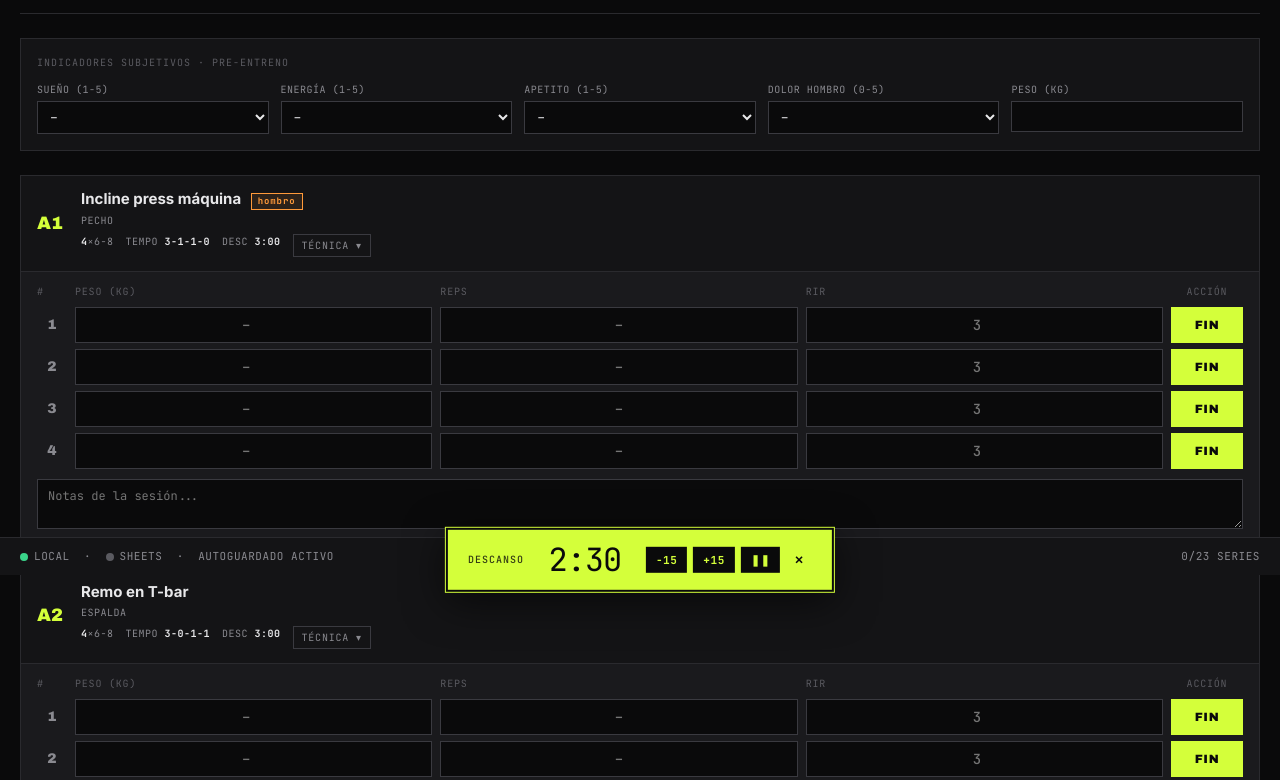
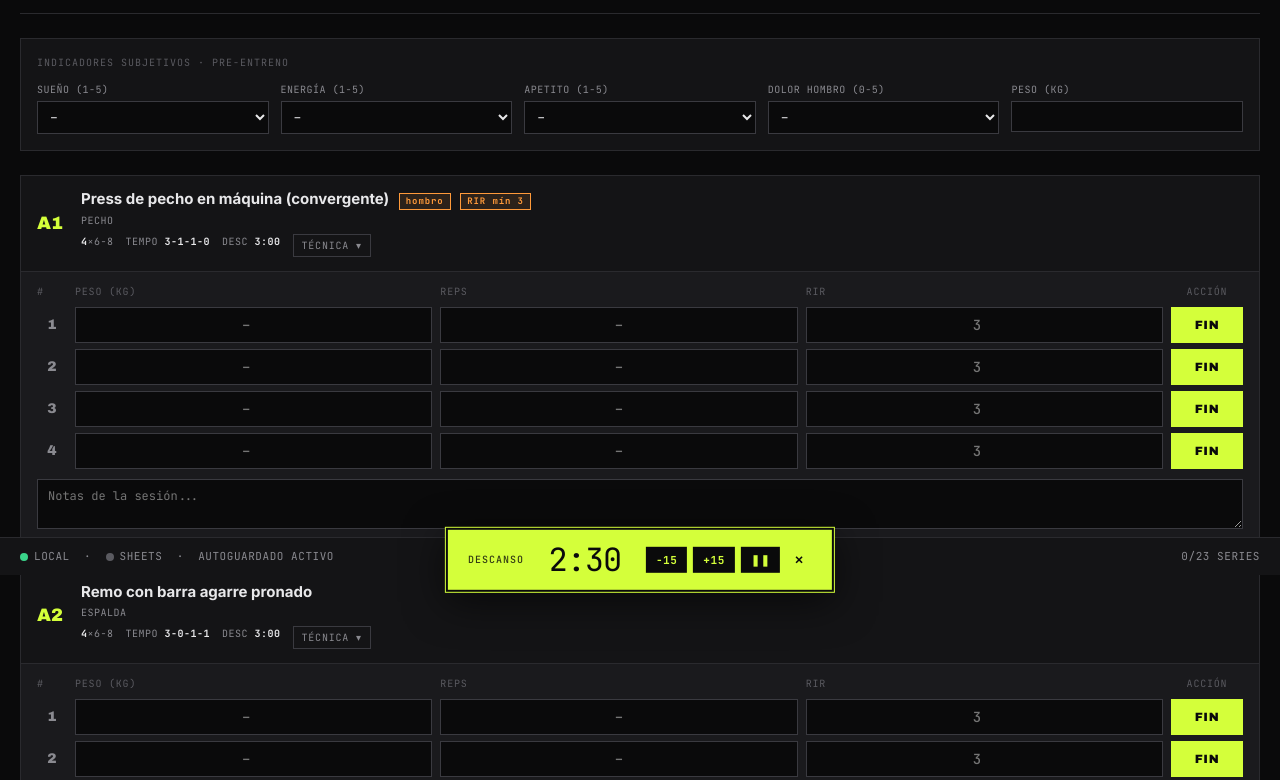
Before and after one commit to juank66-cell/Rutina-Gim, a plain HTML site: page index.html in a window 1280 px wide. Shown: the part 225-1005 px from the top of the page. Drawn offline with Linux system fonts and the light colour scheme.

Commit message:
Add files via upload

```diff
--- a/index.html
+++ b/index.html
@@ -3,8 +3,8 @@
 <head>
 <meta charset="UTF-8">
 <meta name="viewport" content="width=device-width, initial-scale=1.0, viewport-fit=cover">
-<title>Mesociclo 3 Hipertrofia · 4d · U/L</title>
-<meta name="description" content="Registro de rutina de gimnasio – Mesociclo 3 de hipertrofia 4 días Upper/Lower">
+<title>Mesociclo 4 Hipertrofia · 4d · U/L</title>
+<meta name="description" content="Registro de rutina de gimnasio – Mesociclo 4 de hipertrofia 4 días Upper/Lower">
 <meta name="theme-color" content="#0a0a0b">
 <meta name="apple-mobile-web-app-capable" content="yes">
 <meta name="apple-mobile-web-app-status-bar-style" content="black-translucent">
@@ -749,7 +749,7 @@
 <header>
   <div class="header-top">
     <div>
-      <h1>Mesociclo <span class="accent">3</span></h1>
+      <h1>Mesociclo <span class="accent">4</span></h1>
       <div class="subtitle">4D · Upper/Lower · 5 semanas · Juan K</div>
     </div>
     <div class="header-actions">
@@ -897,20 +897,23 @@
 /* ============================================
    DEFINICIÓN DE LA RUTINA (mesociclo 5 semanas)
    ============================================ */
-// ─── MESOCICLO 3 ── semanas 11-15 · BLOQUE DE INTENSIFICACIÓN ─────────────
-// Progresión respecto al mesociclo 2:
-//  • NO se agregan series: volumen ya en MAV tras 2 mesos de acumulación.
-//    Se progresa por CARGA. series_extra pico: +1 (antes +2) — se cede algo
-//    de volumen a cambio de intensidad.
-//  • Reps de compuestos bajan a 6-8 (antes 8-10) → transferencia a fuerza.
-//    Aislamientos se mantienen en 10-15.
-//  • Carga base = mejor peso de S4 del meso 2. Semanas: 1.05 → 1.12.
-//    (con menos reps, el peso absoluto sube naturalmente)
-//  • Básicos ESTABLES (menos rotación que meso 2): en intensificación el
-//    ejercicio principal se mantiene fijo para expresar carga. Rotación
-//    solo en secundarios/aislamiento.
-//  • Deload final más profundo: carga 0.80 (cierra 15 semanas continuas).
-//  • Objetivos de volumen ligeramente comprimidos vs meso 2 (MAV -2).
+// ─── MESOCICLO 4 ── semanas 16-20 · INTENSIFICACIÓN (2do bloque) ──────────
+// Mismo enfoque que el mesociclo 3 — a pedido explícito de Juan K, NO se
+// vuelve a acumulación. Se repite la estructura de periodización (RIR
+// 3/2/1/1/4, carga relativa 1.05→1.12→0.80, series_extra 0/1/1/1/-1) y se
+// renuevan los ejercicios para variar el estímulo y evitar estancamiento
+// por adaptación al patrón motor. Reglas de rotación entre M3→M4:
+//  • Lo que era PRINCIPAL en M3 pasa a variante de semana par (o se retira).
+//  • Lo que era variante en M3 pasa a principal, o se introduce un ejercicio
+//    nuevo si no había variante registrada.
+//  • Ejercicios "intocables" (salud de hombro / prehab / core de calidad)
+//    se mantienen sin cambio: face pull, rotación externa, RDL mancuernas
+//    énfasis isquio.
+//  • ADVERTENCIA DE FATIGA: esto cierra 20 semanas continuas de entreno con
+//    solo deloads de 1 semana cada 5. Si el rendimiento cae de forma
+//    sostenida (no solo un día malo) o el dolor de hombro basal sube,
+//    el meso 5 debería volver a acumulación pura, no a otra intensificación.
+//  • Objetivos de volumen sin cambios vs meso 3 (no se busca más volumen).
 // ─────────────────────────────────────────────────────────────────────────────
 const RUTINA = {
   meta: {
@@ -918,11 +921,11 @@ const RUTINA = {
     edad: 59,
     peso: 89,
     altura: 176,
-    objetivo: "Hipertrofia con transferencia a fuerza — Mesociclo 3 (intensificación)",
+    objetivo: "Hipertrofia con transferencia a fuerza — Mesociclo 4 (intensificación, ejercicios renovados)",
     split: "Upper/Lower 4d",
     duracion_semanas: 5,
     lesion_hombro: true,
-    meso: 3
+    meso: 4
   },
   semanas: [
     { n: 1, fase: "Base fuerza",      rir: 3, carga: 1.05, series_extra:  0, deload: false },
@@ -948,46 +951,46 @@ const RUTINA = {
       ejercicios: [
         {
           id: "D1-A1", codigo: "A1",
-          nombre: "Incline press máquina",
-          variante_semana_par: "Press banca inclinado con mancuernas",
+          nombre: "Press de pecho en máquina (convergente)",
+          variante_semana_par: "Incline press máquina",
           grupos: ["Pecho"],
           series_base: 4, reps: "6-8", tempo: "3-1-1-0",
-          descanso: "3:00", hombro_flag: true,
-          nota: "Rango de fuerza (6-8). La máquina sigue como principal — es el patrón más estable para cargar pesado con el hombro. Semanas pares mancuerna a 8 reps (no bajar de 8 con mancuerna). Si el hombro molesta con 6 reps, subí a 8 y bajá carga."
+          descanso: "3:00", hombro_flag: true, rir_min: 3,
+          nota: "Nueva máquina principal (convergente, recorrido guiado en plano medio) — rota el ángulo de carga respecto al meso 3 sin perder la seguridad de la máquina. Semanas pares vuelve el incline máquina del meso anterior. Si el hombro molesta con 6 reps, subí a 8 y bajá carga. Piso RIR 3 fijo — no baja aunque la semana pida menos."
         },
         {
           id: "D1-A2", codigo: "A2",
-          nombre: "Remo en T-bar",
-          variante_semana_par: "Remo inclinado 45° con mancuernas",
+          nombre: "Remo con barra agarre pronado",
+          variante_semana_par: "Remo en polea baja (agarre en V)",
           grupos: ["Espalda"],
           series_base: 4, reps: "6-8", tempo: "3-0-1-1",
           descanso: "3:00",
-          nota: "T-bar vuelve como principal: es el remo que mejor tolera carga absoluta en 6-8. Espalda neutra estricta — con este peso no hay margen para redondear. Semanas pares: remo 45° con pecho apoyado, 8 reps."
+          nota: "Vuelve el remo con barra libre (no se usaba desde antes del meso 3) — mayor demanda de estabilidad de tronco a la misma carga relativa. Espalda neutra estricta, cadera bisagrada fija. Semanas pares: polea baja en V, más control técnico."
         },
         {
           id: "D1-B1", codigo: "B1",
-          nombre: "Decline chest press máquina",
+          nombre: "Press inclinado con mancuernas",
           grupos: ["Pecho"],
           series_base: 4, reps: "8-10", tempo: "2-1-1-0",
-          descanso: "2:30", hombro_flag: true,
-          nota: "Baja de 10-12 a 8-10 para permitir más carga. Sigue siendo el empuje más amigable al hombro — acá sí podés acercarte al RIR objetivo sin riesgo."
+          descanso: "2:30", hombro_flag: true, rir_min: 3,
+          nota: "La mancuerna pasa de variante a principal: mayor rango y demanda de estabilización del hombro a intensidad moderada (8-10), sin la carga extrema del A1. Si el hombro no tolera el rango completo, acortá la bajada. Piso RIR 3 fijo."
         },
         {
           id: "D1-B2", codigo: "B2",
-          nombre: "Remo sentado polea (agarre supino estrecho)",
+          nombre: "Remo unilateral con mancuerna (banco)",
           variante_semana_par: "Remo sentado polea (agarre neutro ancho)",
           grupos: ["Espalda"],
           series_base: 4, reps: "8-10", tempo: "2-1-1-1",
           descanso: "2:00",
-          nota: "Se invierte la rotación del meso 2: supino estrecho como principal (bíceps + romboides, mejor palanca para cargar), neutro ancho en pares."
+          nota: "Unilateral con apoyo en banco: permite recorrido más largo y contracción más completa por lado que las poleas usadas en mesos anteriores. Semanas pares: polea sentado neutro ancho."
         },
         {
           id: "D1-C1", codigo: "C1",
-          nombre: "Apertura en máquina (pec deck)",
+          nombre: "Cruce de poleas (cable crossover)",
           grupos: ["Pecho"],
           series_base: 2, reps: "12-15", tempo: "3-1-2-0",
-          descanso: "90s", hombro_flag: true,
-          nota: "Sin cambios: 2 series, calidad de contracción. NO es un ejercicio para intensificar — el estiramiento cargado a RIR bajo es riesgo para el hombro."
+          descanso: "90s", hombro_flag: true, rir_min: 3,
+          nota: "Reemplaza el pec deck por tensión constante de polea — mismo rol (2 series, calidad de contracción, NO para intensificar). El cable permite ajustar el ángulo si el pec deck venía generando molestia al final del rango. Piso RIR 3 fijo."
         },
         {
           id: "D1-C2", codigo: "C2",
@@ -1002,8 +1005,8 @@ const RUTINA = {
           nombre: "Rotación externa en polea (manguito)",
           grupos: ["Prehab"],
           series_base: 2, reps: "15", tempo: "3-0-2-0",
-          descanso: "60s", hombro_flag: true,
-          nota: "Carga muy ligera, énfasis en control. Codo fijo a 90°. No escalar peso — es prehab."
+          descanso: "60s", hombro_flag: true, rir_min: 4,
+          nota: "Carga muy ligera, énfasis en control. Codo fijo a 90°. No escalar peso — es prehab. Piso RIR 4 fijo: acá nunca se busca esfuerzo cercano al fallo."
         }
       ]
     },
@@ -1014,21 +1017,21 @@ const RUTINA = {
       ejercicios: [
         {
           id: "D2-A", codigo: "A",
-          nombre: "Hack squat máquina",
-          variante_semana_par: "Prensa 45°",
+          nombre: "Sentadilla en máquina Smith",
+          variante_semana_par: "Hack squat máquina",
           grupos: ["Cuádriceps"],
           series_base: 4, reps: "6-8", tempo: "3-1-1-0",
           descanso: "3:00",
-          nota: "Hack pasa a principal para el bloque de fuerza: vector guiado, carga axial controlada. Profundidad hasta donde la pelvis no bascule. Semanas pares: prensa 45° a 8 reps para descargar el patrón."
+          nota: "Smith pasa a principal: trayectoria fija distinta al hack, permite cargar sin gasto de estabilidad. Profundidad hasta donde la pelvis no bascule. Semanas pares vuelve el hack squat del meso 3."
         },
         {
           id: "D2-B", codigo: "B",
-          nombre: "Peso muerto rumano con barra",
+          nombre: "Peso muerto rumano con barra hexagonal (trap bar)",
           variante_semana_par: "Peso muerto rumano con mancuernas",
           grupos: ["Isquios/Glúteo"],
           series_base: 4, reps: "6-8", tempo: "3-1-1-0",
           descanso: "3:00",
-          nota: "Rango de fuerza. Regla dura: la última rep tiene que verse igual que la primera. Si la lumbar redondea, esa serie terminó — no cuenta el RIR."
+          nota: "La trap bar centra la carga y es más amigable lumbar que la barra recta a este peso, sin perder el rango de fuerza. Regla dura: la última rep tiene que verse igual que la primera — si la lumbar redondea, esa serie terminó."
         },
         {
           id: "D2-C", codigo: "C",
@@ -1040,29 +1043,29 @@ const RUTINA = {
         },
         {
           id: "D2-D", codigo: "D",
-          nombre: "Curl femoral sentado",
-          variante_semana_par: "Curl femoral tumbado",
+          nombre: "Curl femoral tumbado",
+          variante_semana_par: "Curl femoral sentado",
           grupos: ["Isquios/Glúteo"],
           series_base: 3, reps: "10-12", tempo: "3-1-1-1",
           descanso: "90s",
-          nota: "Sentado pasa a principal: isquio en mayor longitud = mejor estímulo por serie, clave cuando no sumamos series. Tumbado en semanas pares."
+          nota: "Tumbado vuelve a ser principal: recluta más el gemelo como sinergista y cambia el ángulo de tracción respecto al sentado del meso 3. Sentado en semanas pares."
         },
         {
           id: "D2-E", codigo: "E",
-          nombre: "Elevación de gemelos de pie",
+          nombre: "Elevación de gemelos en prensa (leg press)",
           grupos: ["Pantorrilla"],
           series_base: 3, reps: "10-12", tempo: "2-2-1-1",
           descanso: "60s",
-          nota: "Baja de 12-15 a 10-12: más carga, pausa completa abajo (estiramiento) en cada rep."
+          nota: "Nuevo: la prensa permite cargar el gemelo con la cadera y rodilla fijas, distinto estímulo al de pie. Pausa completa abajo (estiramiento) en cada rep."
         },
         {
           id: "D2-F", codigo: "F",
-          nombre: "Plancha frontal (45-60s)",
-          variante_semana_par: "Dead bug (anti-extensión lumbar)",
+          nombre: "Dead bug (anti-extensión lumbar)",
+          variante_semana_par: "Plancha frontal (45-60s)",
           grupos: ["Core"],
           series_base: 3, reps: "45-60s", tempo: "iso",
           descanso: "60s",
-          nota: "Plancha como principal: con RDL y hack pesados, el core anti-extensión bajo tensión sostenida es la prioridad. Dead bug en pares."
+          nota: "Dead bug pasa a principal: control lumbo-pélvico bajo carga dinámica, complementa mejor al trap bar RDL pesado que la plancha estática. Plancha en semanas pares."
         }
       ]
     },
@@ -1073,30 +1076,30 @@ const RUTINA = {
       ejercicios: [
         {
           id: "D3-A1", codigo: "A1",
-          nombre: "Shoulder press máquina",
-          variante_semana_par: "Landmine press unilateral",
+          nombre: "Landmine press unilateral",
+          variante_semana_par: "Shoulder press máquina",
           grupos: ["Hombro lat/post"],
           series_base: 4, reps: "6-8", tempo: "3-1-1-0",
-          descanso: "3:00", hombro_flag: true,
-          nota: "Rango de fuerza SOLO si el hombro está en 0-1 de dolor ese día. Si el pre-entreno marca ≥2, hacé 8-10 con menos carga — no negociable. Semanas pares: landmine a 8 reps (plano escapular, el press pesado más seguro)."
+          descanso: "3:00", hombro_flag: true, rir_min: 3,
+          nota: "El landmine pasa a principal: plano escapular, sigue siendo el press pesado más seguro para el hombro lesionado. Igual regla: si el dolor pre-entreno marca ≥2, hacé 8-10 con menos carga — no negociable. Semanas pares: shoulder press máquina a 8 reps. Piso RIR 3 fijo."
         },
         {
           id: "D3-A2", codigo: "A2",
-          nombre: "Jalón al pecho (agarre neutro)",
-          variante_semana_par: "Pull-over en polea / máquina",
+          nombre: "Jalón al pecho (agarre supino estrecho)",
+          variante_semana_par: "Jalón al pecho (agarre neutro)",
           grupos: ["Espalda"],
           series_base: 4, reps: "6-8", tempo: "3-0-1-1",
           descanso: "2:30",
-          nota: "Rango de fuerza. Torso puede inclinarse levemente atrás (10-15°) para expresar carga, sin kipping. Semanas pares: pull-over a 10-12 — no es ejercicio de 6 reps."
+          nota: "Nuevo grip: supino estrecho mete más bíceps y da mejor palanca para cargar en 6-8 que el neutro del meso 3. Torso puede inclinarse levemente atrás (10-15°), sin kipping. Semanas pares: agarre neutro."
         },
         {
           id: "D3-B1", codigo: "B1",
-          nombre: "Elevación lateral en máquina",
-          variante_semana_par: "Elevación lateral cable unilateral",
+          nombre: "Elevación lateral cable unilateral",
+          variante_semana_par: "Elevación lateral en máquina",
           grupos: ["Hombro lat/post"],
           series_base: 3, reps: "12-15", tempo: "2-1-2-1",
-          descanso: "90s", hombro_flag: true,
-          nota: "Sin cambios de rango: las laterales no se intensifican con peso sino acercándose al fallo. RIR 0-1 en semana 4 acá es seguro."
+          descanso: "90s", hombro_flag: true, rir_min: 3,
+          nota: "El cable unilateral pasa a principal: tensión constante en toda la fase (a diferencia de la máquina, no se cae en el punto bajo). Piso RIR 3 fijo — no se acerca al fallo en este ejercicio pese a lo que diga la nota anterior."
         },
         {
           id: "D3-B2", codigo: "B2",
@@ -1105,25 +1108,25 @@ const RUTINA = {
           grupos: ["Espalda"],
           series_base: 3, reps: "5-8", tempo: "3-0-1-1",
           descanso: "2:30",
-          nota: "Progresión del meso: MENOS asistencia, no más reps. Objetivo del bloque: cerrar semana 4 con la asistencia mínima que hayas usado. Excéntrica 3s siempre."
+          nota: "Se mantiene sin cambios — es progresión de habilidad (reducir asistencia), no tiene sentido rotarla entre mesos. Objetivo: cerrar semana 4 con menos asistencia que el mejor registro del meso 3."
         },
         {
           id: "D3-C1", codigo: "C1",
-          nombre: "Curl bíceps en predicador",
-          variante_semana_par: "Curl bíceps en polea baja (agarre supino)",
+          nombre: "Curl bíceps en polea baja (agarre supino)",
+          variante_semana_par: "Curl bíceps en predicador",
           grupos: ["Bíceps"],
           series_base: 3, reps: "8-10", tempo: "3-0-1-1",
           descanso: "90s",
-          nota: "Predicador pasa a principal y baja a 8-10: el banco elimina trampa, es el curl que mejor tolera carga estricta. Polea en pares a 10-12."
+          nota: "La polea pasa a principal: tensión constante en el estiramiento, distinto estímulo al predicador del meso 3. Predicador en semanas pares para variar el ángulo."
         },
         {
           id: "D3-C2", codigo: "C2",
-          nombre: "Extensión tríceps sobre cabeza en polea",
-          variante_semana_par: "Extensión tríceps polea (cuerda push-down)",
+          nombre: "Extensión tríceps polea (cuerda push-down)",
+          variante_semana_par: "Extensión tríceps sobre cabeza en polea",
           grupos: ["Tríceps"],
           series_base: 3, reps: "8-10", tempo: "3-1-1-0",
           descanso: "90s",
-          nota: "Baja a 8-10. Sobre cabeza sigue principal: tríceps largo en estiramiento con más carga = el mejor retorno por serie del bloque."
+          nota: "El push-down pasa a principal: mejor palanca para cargar en 8-10 con codo estable. Sobre cabeza en semanas pares para mantener el estímulo en tríceps largo."
         },
         {
           id: "D3-D", codigo: "D",
@@ -1142,21 +1145,21 @@ const RUTINA = {
       ejercicios: [
         {
           id: "D4-A", codigo: "A",
-          nombre: "Hip thrust con barra",
-          variante_semana_par: "B-stance hip thrust con barra",
+          nombre: "B-stance hip thrust con barra",
+          variante_semana_par: "Hip thrust con barra",
           grupos: ["Isquios/Glúteo"],
           series_base: 4, reps: "6-8", tempo: "2-1-1-2",
           descanso: "3:00",
-          nota: "Rango de fuerza — el hip thrust es el patrón que mejor tolera 6 reps pesadas sin riesgo lumbar. Pausa 2s arriba obligatoria: sin pausa, no cuenta la rep. Semanas pares: B-stance a 8 reps."
+          nota: "El B-stance pasa a principal: reparte la carga de forma asimétrica manteniendo el patrón bilateral, mayor demanda por lado a la misma carga en barra. Pausa 2s arriba obligatoria. Semanas pares: hip thrust bilateral estándar."
         },
         {
           id: "D4-B", codigo: "B",
-          nombre: "Sentadilla búlgara con mancuernas",
-          variante_semana_par: "Zancada caminando con mancuernas",
+          nombre: "Zancada caminando con mancuernas",
+          variante_semana_par: "Sentadilla búlgara con mancuernas",
           grupos: ["Cuádriceps", "Isquios/Glúteo"],
           series_base: 4, reps: "8-10 /pierna", tempo: "3-1-1-0",
           descanso: "2:30",
-          nota: "Se mantiene en 8-10: el trabajo unilateral NO baja a 6 reps — el costo de estabilidad a esa carga supera el beneficio. Progresá en peso dentro del rango."
+          nota: "La zancada caminando pasa a principal: agrega componente de desplazamiento y demanda de estabilidad dinámica que la búlgara (fija) no tiene. Se mantiene en 8-10 — el unilateral no baja a 6 reps."
         },
         {
           id: "D4-C", codigo: "C",
@@ -1169,26 +1172,29 @@ const RUTINA = {
         {
           id: "D4-D", codigo: "D",
           nombre: "Abductor en máquina",
+          variante_semana_par: "Abductor de cadera en polea (tobillo)",
           grupos: ["Isquios/Glúteo"],
           series_base: 3, reps: "12-15", tempo: "2-1-2-1",
-          descanso: "60s"
+          descanso: "60s",
+          nota: "Se agrega rotación semanas pares (polea de tobillo) para variar el vector de resistencia — venía sin cambios desde el meso 1."
         },
         {
           id: "D4-E", codigo: "E",
-          nombre: "Elevación gemelos sentado",
+          nombre: "Gemelo unilateral con mancuerna",
+          variante_semana_par: "Elevación gemelos sentado",
           grupos: ["Pantorrilla"],
           series_base: 3, reps: "10-12", tempo: "2-2-1-1",
           descanso: "60s",
-          nota: "Baja a 10-12 con más carga, igual que el gemelo de pie del D2."
+          nota: "Unilateral de pie con mancuerna: exige más equilibrio y permite parejar posibles diferencias entre piernas. Sentado (rodilla flexionada, más sóleo) en semanas pares."
         },
         {
           id: "D4-F", codigo: "F",
-          nombre: "Pallof press (anti-rotación)",
-          variante_semana_par: "Pallof press en kneeling (de rodillas)",
+          nombre: "Pallof press en kneeling (de rodillas)",
+          variante_semana_par: "Pallof press (anti-rotación)",
           grupos: ["Core"],
           series_base: 3, reps: "10 /lado", tempo: "2-2-2-0",
           descanso: "60s",
-          nota: "Semanas pares: de rodillas — elimina ayuda de cadera, más demanda de estabilidad lumbar."
+          nota: "El kneeling pasa a principal: elimina la ayuda de cadera del meso 3, más demanda pura de estabilidad lumbar. De pie en semanas pares."
         }
       ]
     }
@@ -1198,7 +1204,7 @@ const RUTINA = {
 /* ============================================
    ESTADO GLOBAL Y PERSISTENCIA
    ============================================ */
-const STORAGE_KEY = "rutina_juank_v3";
+const STORAGE_KEY = "rutina_juank_v4";
 const CONFIG_KEY = "rutina_config_v1";
 
 let state = loadState();
@@ -1271,6 +1277,16 @@ function getSeriesForWeek(baseSeries, weekInfo) {
   const s = baseSeries + weekInfo.series_extra;
   // Deload nunca baja de 2 series (antes era Math.max(1,…) que dejaba 1 serie en ejercicios con base:2)
   return Math.max(2, s);
+}
+
+// Piso de RIR por ejercicio (protección de hombro lesionado).
+// Ej.: semana pide RIR 1 pero el ejercicio tiene rir_min: 3 → se respeta 3.
+// Un RIR más alto significa MENOS esfuerzo, por eso se toma el máximo.
+function getEffectiveRir(exercise, weekInfo) {
+  if (exercise.rir_min !== undefined && exercise.rir_min !== null) {
+    return Math.max(weekInfo.rir, exercise.rir_min);
+  }
+  return weekInfo.rir;
 }
 
 function getVarianteForWeek(exercise, week) {
@@ -1461,6 +1477,7 @@ function renderExercises() {
           <div class="exercise-name">
             ${nombreActual}
             ${ex.hombro_flag ? '<span class="hombro-warn">hombro</span>' : ''}
+            ${ex.rir_min !== undefined ? `<span class="hombro-warn">RIR mín ${ex.rir_min}</span>` : ''}
           </div>
           <div class="exercise-sub">${ex.grupos.join(" · ")}</div>
           <div class="exercise-params" style="margin-top: 6px;">
@@ -1484,7 +1501,12 @@ function renderExercises() {
           const suggestion = getSuggestedSet(currentWeek, currentDay, ex.id, i);
           const phPeso = suggestion && suggestion.peso ? suggestion.peso : "–";
           const phReps = suggestion && suggestion.reps ? suggestion.reps : "–";
-          const phRir  = suggestion && suggestion.rir !== undefined && suggestion.rir !== "" ? suggestion.rir : week.rir;
+          const effRir = getEffectiveRir(ex, week);
+          // El piso de RIR del ejercicio (rir_min) siempre gana, incluso sobre una sugerencia
+          // de una serie/sesión anterior que pudo haberse registrado antes de aplicar el piso.
+          const phRir  = (suggestion && suggestion.rir !== undefined && suggestion.rir !== "")
+            ? Math.max(parseInt(suggestion.rir) || 0, effRir)
+            : effRir;
           return `
           <div class="set-row ${set.done ? 'done-row' : ''}">
             <div class="set-num">${i + 1}</div>
@@ -1544,15 +1566,19 @@ function renderExercises() {
       if (!wasCompleted) {
         const suggestion = getSuggestedSet(currentWeek, currentDay, exId, setIdx);
         const set = exData.sets[setIdx];
+        const dayInfo = RUTINA.dias.find(d => d.id === currentDay);
+        const exInfo = dayInfo ? dayInfo.ejercicios.find(e => e.id === exId) : null;
+        const weekInfo = RUTINA.semanas.find(w => w.n === currentWeek);
+        const effRir = (exInfo && weekInfo) ? getEffectiveRir(exInfo, weekInfo) : (weekInfo ? weekInfo.rir : null);
         // Solo usar sugerencia si el campo está vacío
         if (!set.peso && suggestion && suggestion.peso) set.peso = suggestion.peso;
         if (!set.reps && suggestion && suggestion.reps) set.reps = suggestion.reps;
         if ((set.rir === undefined || set.rir === "") && suggestion && suggestion.rir !== undefined && suggestion.rir !== "") {
-          set.rir = suggestion.rir;
+          // El piso de RIR del ejercicio siempre gana sobre una sugerencia previa más baja
+          set.rir = String(effRir !== null ? Math.max(parseInt(suggestion.rir) || 0, effRir) : suggestion.rir);
         } else if (set.rir === undefined || set.rir === "") {
-          // Si no hay sugerencia de RIR, usar el objetivo de la semana
-          const weekInfo = RUTINA.semanas.find(w => w.n === currentWeek);
-          if (weekInfo) set.rir = String(weekInfo.rir);
+          // Si no hay sugerencia de RIR, usar el efectivo (semana, salvo que el ejercicio tenga piso más alto)
+          if (effRir !== null) set.rir = String(effRir);
         }
         set.done = true;
         set.timestamp = new Date().toISOString();
@@ -2124,7 +2150,7 @@ function buildSheetRows() {
           completado: set.done ? "SI" : "NO",
           tempo: ex.tempo,
           descanso: ex.descanso,
-          rir_objetivo: weekInfo ? weekInfo.rir : "",
+          rir_objetivo: weekInfo ? getEffectiveRir(ex, weekInfo) : "",
           notas_ejercicio: exData.notes || "",
           sueno: sess.wellness.sueno || "",
           energia: sess.wellness.energia || "",
--- a/sw.js
+++ b/sw.js
@@ -1,5 +1,5 @@
 // Service Worker — cache offline simple
-const CACHE_VERSION = "rutina-v4";
+const CACHE_VERSION = "rutina-v6";
 const CORE_ASSETS = [
   "./",
   "./index.html",
```
